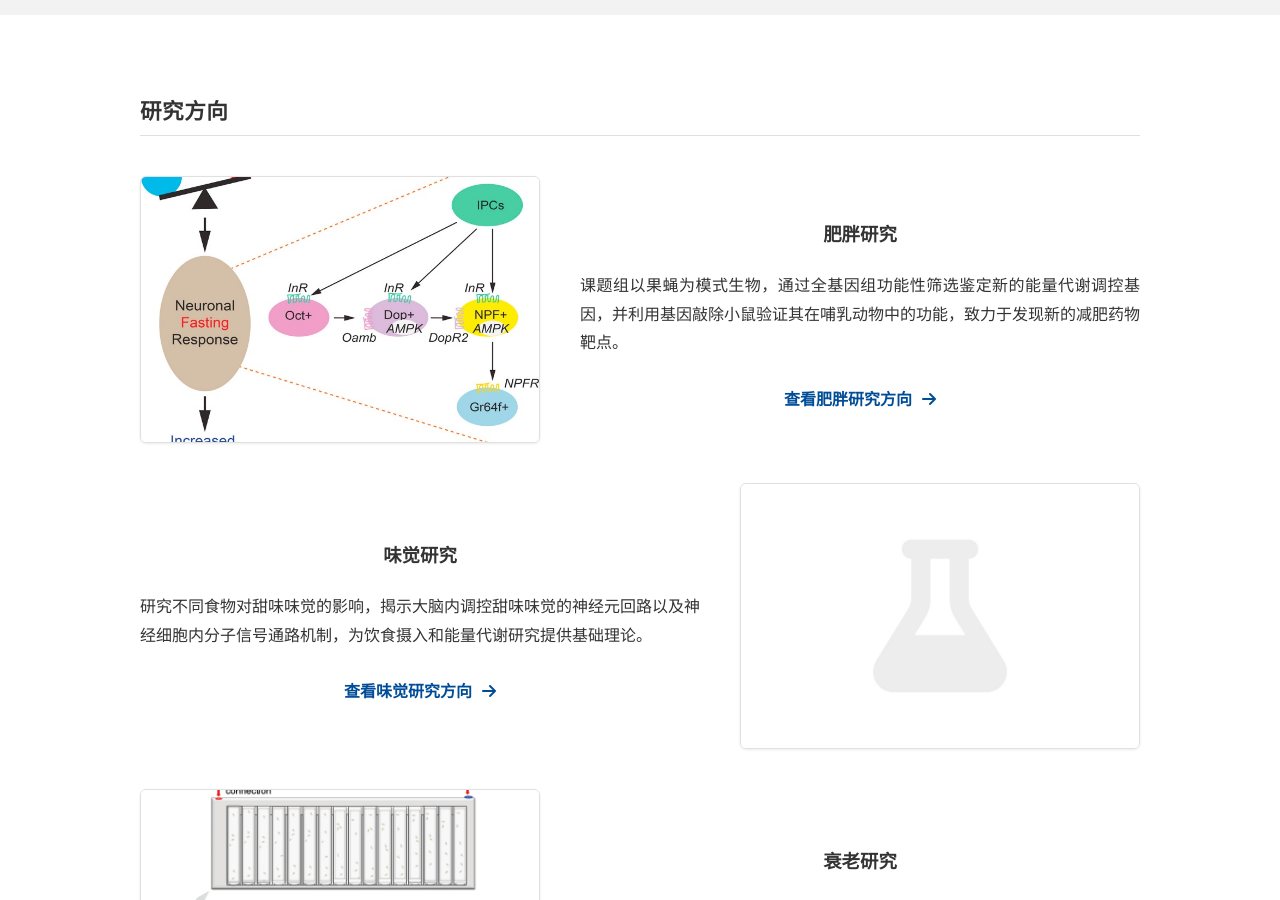
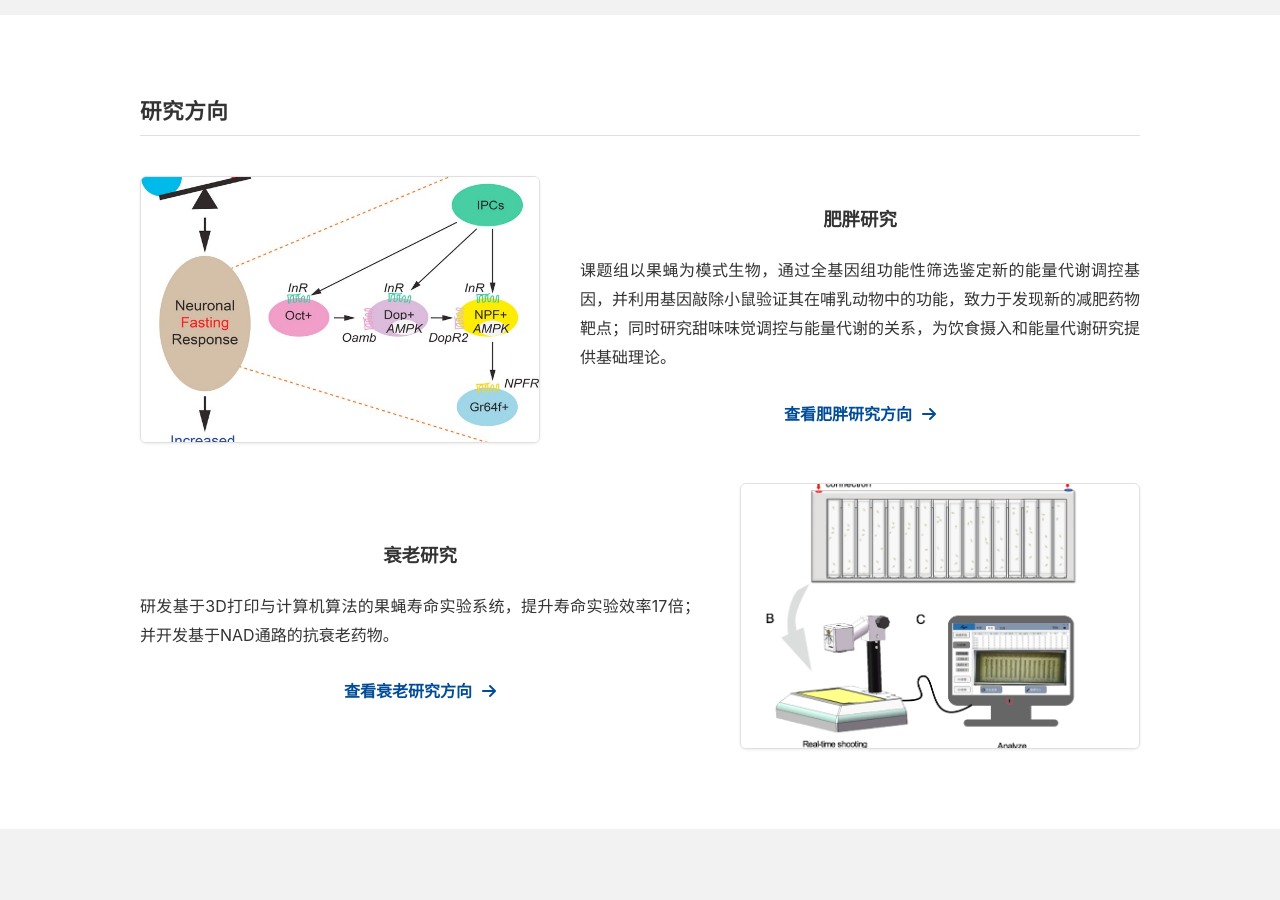
Before and after one commit to wangseeker/wangqp-lab, a Jekyll site: the page built from index.md, in a window 1280 px wide and 900 px high, scrolled down 1071 px. Built offline with Jekyll 4.4.1, drawn with Linux system fonts in a browser that asks for light colours; a style sheet for code colours, icons or effects is not loaded.

```diff
--- a/index.md
+++ b/index.md
@@ -41,7 +41,7 @@
 
 {% capture text %}
 
-课题组以果蝇为模式生物，通过全基因组功能性筛选鉴定新的能量代谢调控基因，并利用基因敲除小鼠验证其在哺乳动物中的功能，致力于发现新的减肥药物靶点。
+课题组以果蝇为模式生物，通过全基因组功能性筛选鉴定新的能量代谢调控基因，并利用基因敲除小鼠验证其在哺乳动物中的功能，致力于发现新的减肥药物靶点；同时研究甜味味觉调控与能量代谢的关系，为饮食摄入和能量代谢研究提供基础理论。
 
 {%
   include button.html
@@ -59,30 +59,6 @@
   image="images/obesity-research.jpg"
   link="research"
   title="肥胖研究"
-  text=text
-%}
-
-{% capture text %}
-
-研究不同食物对甜味味觉的影响，揭示大脑内调控甜味味觉的神经元回路以及神经细胞内分子信号通路机制，为饮食摄入和能量代谢研究提供基础理论。
-
-{%
-  include button.html
-  link="research"
-  text="查看味觉研究方向"
-  icon="fa-solid fa-arrow-right"
-  flip=true
-  style="bare"
-%}
-
-{% endcapture %}
-
-{%
-  include feature.html
-  image="images/photo.jpg"
-  link="research"
-  title="味觉研究"
-  flip=true
   text=text
 %}
 
```
Also changed, not shown: other parts of index.md (+1 -0 lines), research/index.md (+3 -3 lines).
